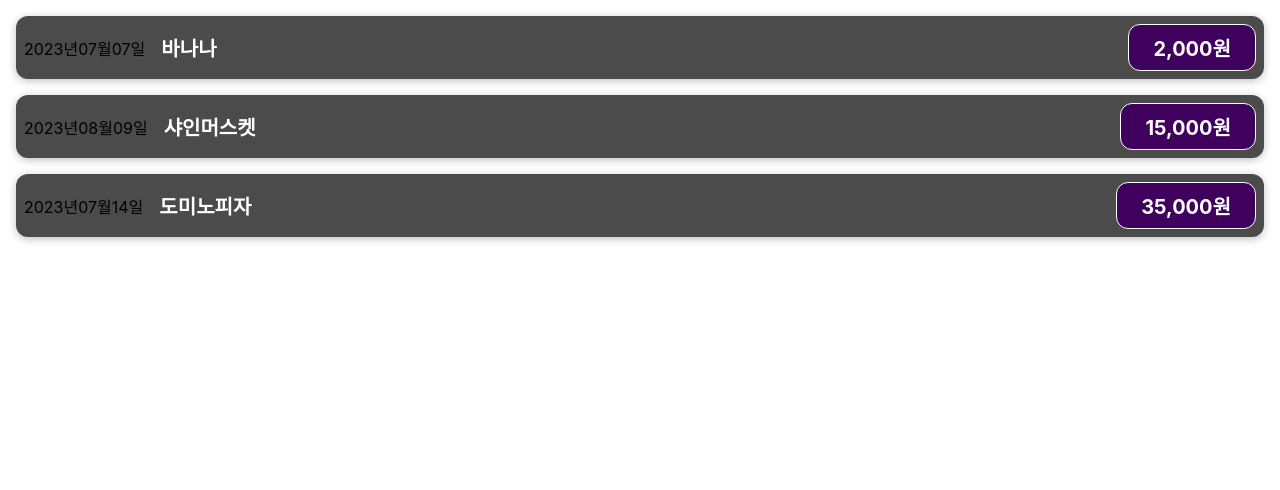
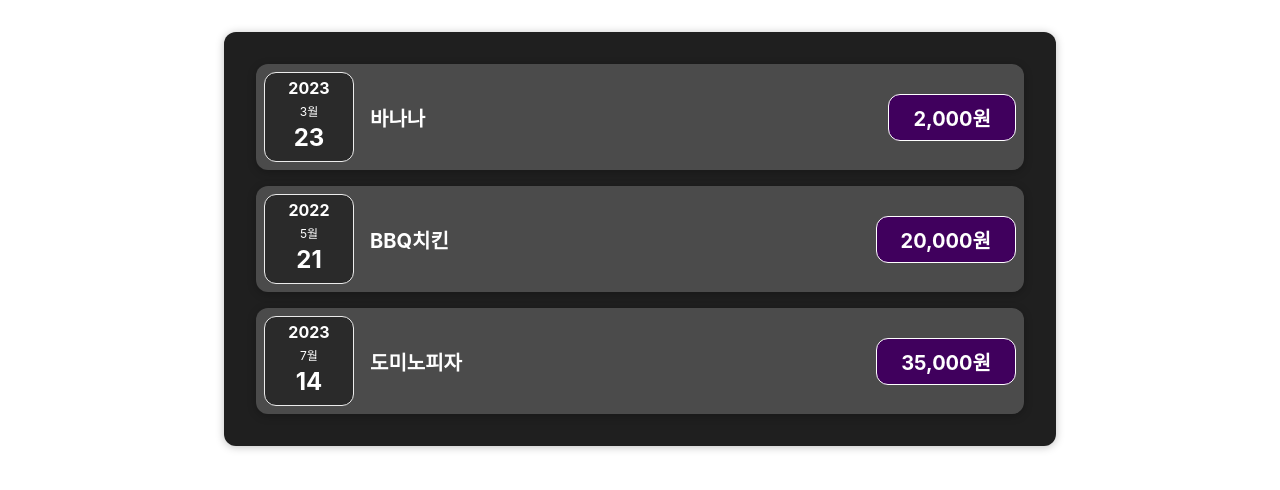
Before and after one commit to YoungHeeSo/react-study202308, a React (Create React App) app: page / in a window 1280 px wide. Shown: the top 490 px of the page. Built offline with nearby package versions, Linux system fonts and the light colour scheme.

Commit message:
컴퍼넌트 분활 - ExpenseItem

```diff
--- a/src/App.js
+++ b/src/App.js
@@ -1,47 +1,32 @@
 import React from 'react';
-import './App.css';
 import ExpenseItem from './Components/ExpenseItem';
+import ExpenseList from './Components/ExpenseList';
 
 const App = () => {
 
   //지출 항목 객체 배열
   const expense=[
+
     {
       title: '바나나',
       price: 2000,
-      date: new Date(2023, 7, 7)
+      date: new Date(2023, 3 - 1, 23)
     },
     {
-      title:"샤인머스켓",
-      price:15000,
-      date:new Date(2023, 8, 9)
+      title: 'BBQ치킨',
+      price: 20000,
+      date: new Date(2022, 5 - 1, 21)
     },
     {
       title: '도미노피자',
       price: 35000,
-      date: new Date(2023, 7, 14)
+      date: new Date(2023, 7 - 1, 14)
     }
 
   ];
 
   return (
-    <>
-      <ExpenseItem
-      title={expense[0].title}
-      price={expense[0].price}
-      date={expense[0].date} />
-
-      <ExpenseItem
-      title={expense[1].title}
-      price={expense[1].price}
-      date={expense[1].date} />
-
-      <ExpenseItem
-      title={expense[2].title}
-      price={expense[2].price}
-      date={expense[2].date} />
-
-    </>
+    <ExpenseList expenses={expense} />
   );
 };
 
--- /dev/null
+++ b/src/Components/ExpenseDate.css
@@ -0,0 +1,30 @@
+.expense-date {
+  display: flex;
+  flex-direction: column;
+  width: 5.5rem;
+  height: 5.5rem;
+  border: 1px solid #ececec;
+  background-color: #2a2a2a;
+  color: white;
+  border-radius: 12px;
+  align-items: center;
+  justify-content: center;
+}
+
+.expense-date div {
+  margin-bottom: 0.25rem;
+}
+
+.expense-date__month {
+  font-size: 1rem;
+  font-weight: bold;
+}
+
+.expense-date__year {
+  font-size: 0.75rem;
+}
+
+.expense-date__day {
+  font-size: 1.5rem;
+  font-weight: bold;
+}
--- /dev/null
+++ b/src/Components/ExpenseDate.js
@@ -0,0 +1,20 @@
+import React from 'react';
+import './ExpenseDate.css';
+
+const ExpenseDate = ({date}) => {
+
+    const year = date.getFullYear();
+    // const month = date.getMonth();
+    const month = date.toLocaleString('ko-KR', {month:'long'});
+    const day = date.getDate();
+
+  return (
+    <div className="expense-date">
+      <div className="expense-date__month">{year}</div>
+      <div className="expense-date__year">{month}</div>
+      <div className="expense-date__day">{day}</div>
+    </div>
+  );
+};
+
+export default ExpenseDate;
--- a/src/Components/ExpenseItem.js
+++ b/src/Components/ExpenseItem.js
@@ -2,8 +2,9 @@
 
 //css로딩
 import './ExpenseItem.css';
+import ExpenseDate from './ExpenseDate';
 
-const ExpenseItem = ({title, price: propsProps, date}) => {
+const ExpenseItem = ({title, price: propsPrice, date}) => { //props => {title, price, date}
 
   // console.log(porps);
 
@@ -17,6 +18,7 @@
   }
 
   //날짜 포멧팅 변환함수 정의
+  // eslint-disable-next-line no-unused-vars
   const makeFormattedDate=()=>{
     const year = date.getFullYear(); //년도만 가져와
     const month = date.getMonth(); //년도만 가져와
@@ -26,11 +28,11 @@
   }
 
   //숫자를 원화표기법으로 바꾸기
-  const formattedPrice = new Intl.NumberFormat('ko-KR').format(propsProps);
+  const formattedPrice = new Intl.NumberFormat('ko-KR').format(propsPrice);
 
   return (
     <div className="expense-item">
-      <div>{makeFormattedDate()}</div>
+      <ExpenseDate date={date}/>
       <div className="expense-item__description">
         <h2>{title}</h2>
         <div className="expense-item__price">{formattedPrice}원</div>
--- /dev/null
+++ b/src/Components/ExpenseList.css
@@ -0,0 +1,9 @@
+.expenses {
+    padding: 1rem;
+    background-color: rgb(31, 31, 31);
+    margin: 2rem auto;
+    width: 50rem;
+    max-width: 95%;
+    border-radius: 12px;
+    box-shadow: 0 1px 8px rgba(0, 0, 0, 0.25);
+  }
--- /dev/null
+++ b/src/Components/ExpenseList.js
@@ -0,0 +1,29 @@
+import React from 'react';
+import ExpenseItem from './ExpenseItem';
+import './ExpenseList.css';
+
+const ExpenseList = ({expenses}) => {
+  return (
+    <div className="expenses">
+      <ExpenseItem
+        title={expenses[0].title}
+        price={expenses[0].price}
+        date={expenses[0].date}
+      />
+
+      <ExpenseItem
+        title={expenses[1].title}
+        price={expenses[1].price}
+        date={expenses[1].date}
+      />
+
+      <ExpenseItem
+        title={expenses[2].title}
+        price={expenses[2].price}
+        date={expenses[2].date}
+      />
+    </div>
+  );
+};
+
+export default ExpenseList;
```
